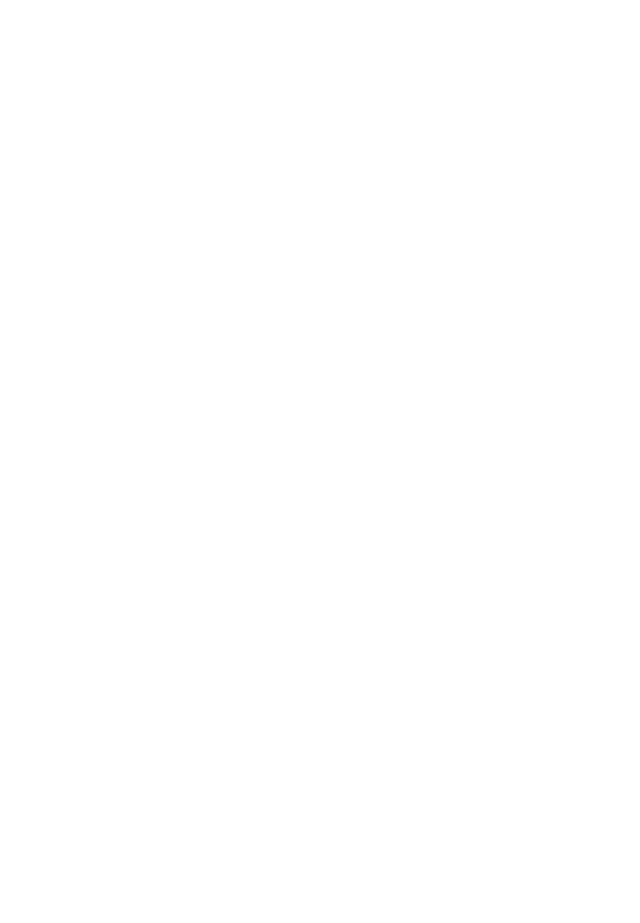
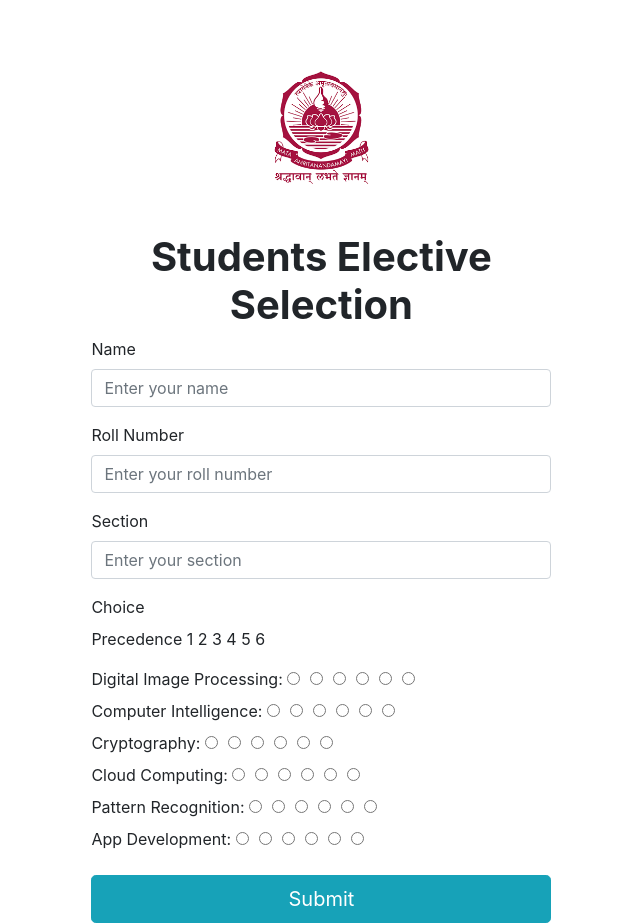
Before and after one commit to Nullifier225/Elective_Management, a React (Create React App) app in the folder elective_management/: page /studentsform in a window 1280 px wide. Shown: the whole page, without its empty margins (351-991 px from the left). Before the commit the page ends 800 px from the top, so only its background shows below. Built offline with nearby package versions, Linux system fonts and the light colour scheme.

Commit message:
students form creation

```diff
--- a/elective_management/src/App.js
+++ b/elective_management/src/App.js
@@ -10,6 +10,7 @@
 import LoginForm from './component/Studentdashboard';
 import DeptForm from './component/departmentform';
 import ChangeForm from './component/changeform';
+import StudentForm from'./component/studentsform';
 
 /*function App() {
   const adminUser={
@@ -54,6 +55,7 @@
             <Switch>
             <Route path="/" component={Login} exact/>
             <Route path="/loginform" component={LoginForm} exact/>
+            <Route path="/studentsform" component={StudentForm} exact/>
             <Route path="/departmentform" component={DeptForm} exact/>
             <Route path="/changeform" component={ChangeForm} exact/>
             </Switch>
--- a/elective_management/src/component/Studentdashboard.js
+++ b/elective_management/src/component/Studentdashboard.js
@@ -13,7 +13,8 @@
     };
     clickBtn1 = (event) => {
         event.preventDefault();
-        window.location.replace('/departmentform');
+        window.location.replace('/studentsform');
+
     };
     clickBtn2 = (event) => {
         event.preventDefault();
--- /dev/null
+++ b/elective_management/src/component/studentsform.js
@@ -0,0 +1,115 @@
+import React, { Component } from "react";
+import logo from './index.png';
+//import LoginForm from './Signup.js'
+export default class StudentForm extends Component {
+    constructor(){
+        super();
+
+        this.state = {
+            name: "",
+            rollnumber: "",
+            section: "",
+            electivechoice: "",
+    }
+     }
+
+     handleChange = (name) => (event) => {
+        this.setState({ [name]: event.target.value });
+      };
+
+  clickBtn = (event) => {
+    event.preventDefault();
+   console.log(this.state);
+  }
+    render() {
+
+        return (
+
+
+
+
+
+            <div class="out">
+                <img src={logo} className="rounded mx-auto d-block" style={{height:'25%',width:'25%'}}/>
+                <br/>
+                <br/>
+
+            <form>
+
+               <h3 className="text-center font-weight-bold font-size:1.5em" class="heading1">Students Elective Selection</h3>
+
+               <div className="form-group">
+                    <label>Name</label>
+                    <input type="text" name="name" onChange={this.handleChange("name")} className="form-control" placeholder="Enter your name" />
+                </div>
+
+                <div className="form-group">
+                    <label>Roll Number</label>
+                    <input type="text" name="rollnumber" onChange={this.handleChange("rollnumber")} className="form-control" placeholder="Enter your roll number" />
+                </div>
+
+                <div className="form-group">
+                    <label>Section</label>
+                    <input type="text" name="section" onChange={this.handleChange("section")} className="form-control" placeholder="Enter your section" />
+                </div>
+
+
+
+                <div className="form-group">
+                    <label>Choice</label>
+                    <p>Precedence  1   2  3  4  5  6</p>
+                    <label for="male">Digital Image Processing: <input style={{marginRight: "10px",marginLeft:"0px"}} type="radio" id="DIp" name="DIP" value="DIP"></input>
+                    <input style={{marginRight: "10px",marginLeft:"0px"}} type="radio" id="DIp" name="DIP" value="DIP"></input>
+                    <input style={{marginRight: "10px",marginLeft:"0px"}} type="radio" id="DIp" name="DIP" value="DIP"></input>
+                    <input style={{marginRight: "10px",marginLeft:"0px"}} type="radio" id="DIp" name="DIP" value="DIP"></input>
+                    <input style={{marginRight: "10px",marginLeft:"0px"}} type="radio" id="DIp" name="DIP" value="DIP"></input>
+                    <input style={{marginRight: "10px",marginLeft:"0px"}} type="radio" id="DIp" name="DIP" value="DIP"></input></label>
+
+
+                    <label for="male"> Computer Intelligence: <input style={{marginRight: "10px",marginLeft:"0px"}} type="radio" id="DIp" name="CI" value="DIP"></input>
+                    <input style={{marginRight: "10px",marginLeft:"0px"}} type="radio" id="DIp" name="CI" value="DIP"></input>
+                    <input style={{marginRight: "10px",marginLeft:"0px"}} type="radio" id="DIp" name="CI" value="DIP"></input>
+                    <input style={{marginRight: "10px",marginLeft:"0px"}} type="radio" id="DIp" name="CI" value="DIP"></input>
+                    <input style={{marginRight: "10px",marginLeft:"0px"}} type="radio" id="DIp" name="CI" value="DIP"></input>
+                    <input style={{marginRight: "10px",marginLeft:"0px"}} type="radio" id="DIp" name="CI" value="DIP"></input></label>
+
+                    <label for="male">Cryptography: <input style={{marginRight: "10px",marginLeft:"0px"}} type="radio" id="DIp" name="CRYPTO" value="DIP"></input>
+                    <input style={{marginRight: "10px",marginLeft:"0px"}} type="radio" id="DIp" name="CRYPTO" value="DIP"></input>
+                    <input style={{marginRight: "10px",marginLeft:"0px"}} type="radio" id="DIp" name="CRYPTO" value="DIP"></input>
+                    <input style={{marginRight: "10px",marginLeft:"0px"}} type="radio" id="DIp" name="CRYPTO" value="DIP"></input>
+                    <input style={{marginRight: "10px",marginLeft:"0px"}} type="radio" id="DIp" name="CRYPTO" value="DIP"></input>
+                    <input style={{marginRight: "10px",marginLeft:"0px"}} type="radio" id="DIp" name="CRYPTO" value="DIP"></input></label>
+
+                    <label for="male">Cloud Computing: <input style={{marginRight: "10px",marginLeft:"0px"}} type="radio" id="DIp" name="CC" value="DIP"></input>
+                    <input style={{marginRight: "10px",marginLeft:"0px"}} type="radio" id="DIp" name="CC" value="DIP"></input>
+                    <input style={{marginRight: "10px",marginLeft:"0px"}} type="radio" id="DIp" name="CC" value="DIP"></input>
+                    <input style={{marginRight: "10px",marginLeft:"0px"}} type="radio" id="DIp" name="CC" value="DIP"></input>
+                    <input style={{marginRight: "10px",marginLeft:"0px"}} type="radio" id="DIp" name="CC" value="DIP"></input>
+                    <input style={{marginRight: "10px",marginLeft:"0px"}} type="radio" id="DIp" name="CC" value="DIP"></input></label>
+
+                    <label for="male">Pattern Recognition: <input style={{marginRight: "10px",marginLeft:"0px"}} type="radio" id="DIp" name="PR" value="DIP"></input>
+                    <input style={{marginRight: "10px",marginLeft:"0px"}} type="radio" id="DIp" name="PR" value="DIP"></input>
+                    <input style={{marginRight: "10px",marginLeft:"0px"}} type="radio" id="DIp" name="PR" value="DIP"></input>
+                    <input style={{marginRight: "10px",marginLeft:"0px"}} type="radio" id="DIp" name="PR" value="DIP"></input>
+                    <input style={{marginRight: "10px",marginLeft:"0px"}} type="radio" id="DIp" name="PR" value="DIP"></input>
+                    <input style={{marginRight: "10px",marginLeft:"0px"}} type="radio" id="DIp" name="PR" value="DIP"></input></label>
+
+                    <label for="male"> App Development: <input style={{marginRight: "10px",marginLeft:"0px"}} type="radio" id="DIp" name="APP" value="DIP"></input>
+                    <input style={{marginRight: "10px",marginLeft:"0px"}} type="radio" id="APP" name="APP" value="DIP"></input>
+                    <input style={{marginRight: "10px",marginLeft:"0px"}} type="radio" id="APP" name="APP" value="DIP"></input>
+                    <input style={{marginRight: "10px",marginLeft:"0px"}} type="radio" id="APP" name="APP" value="DIP"></input>
+                    <input style={{marginRight: "10px",marginLeft:"0px"}} type="radio" id="APP" name="APP" value="DIP"></input>
+                    <input style={{marginRight: "10px",marginLeft:"0px"}} type="radio" id="APP" name="APP" value="DIP"></input></label>
+
+                </div>
+
+
+                <button type="submit" onClick={this.clickBtn} className="btn btn-info btn-lg btn-block">Submit</button>
+
+
+
+            </form>
+            </div>
+        );
+    }
+}
```
Also changed, not shown: 1 other file (tests, documents, lock files or other folders).
